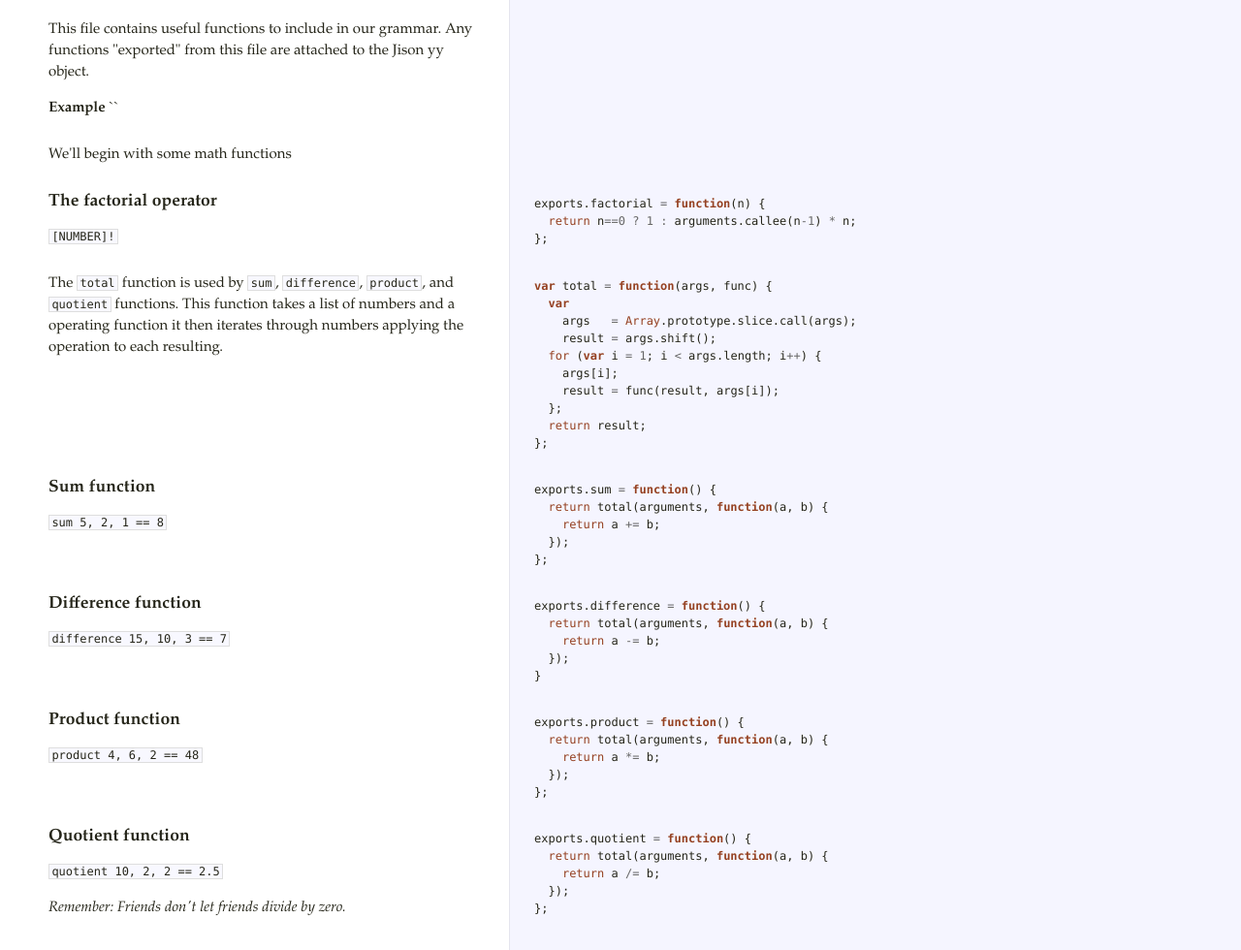
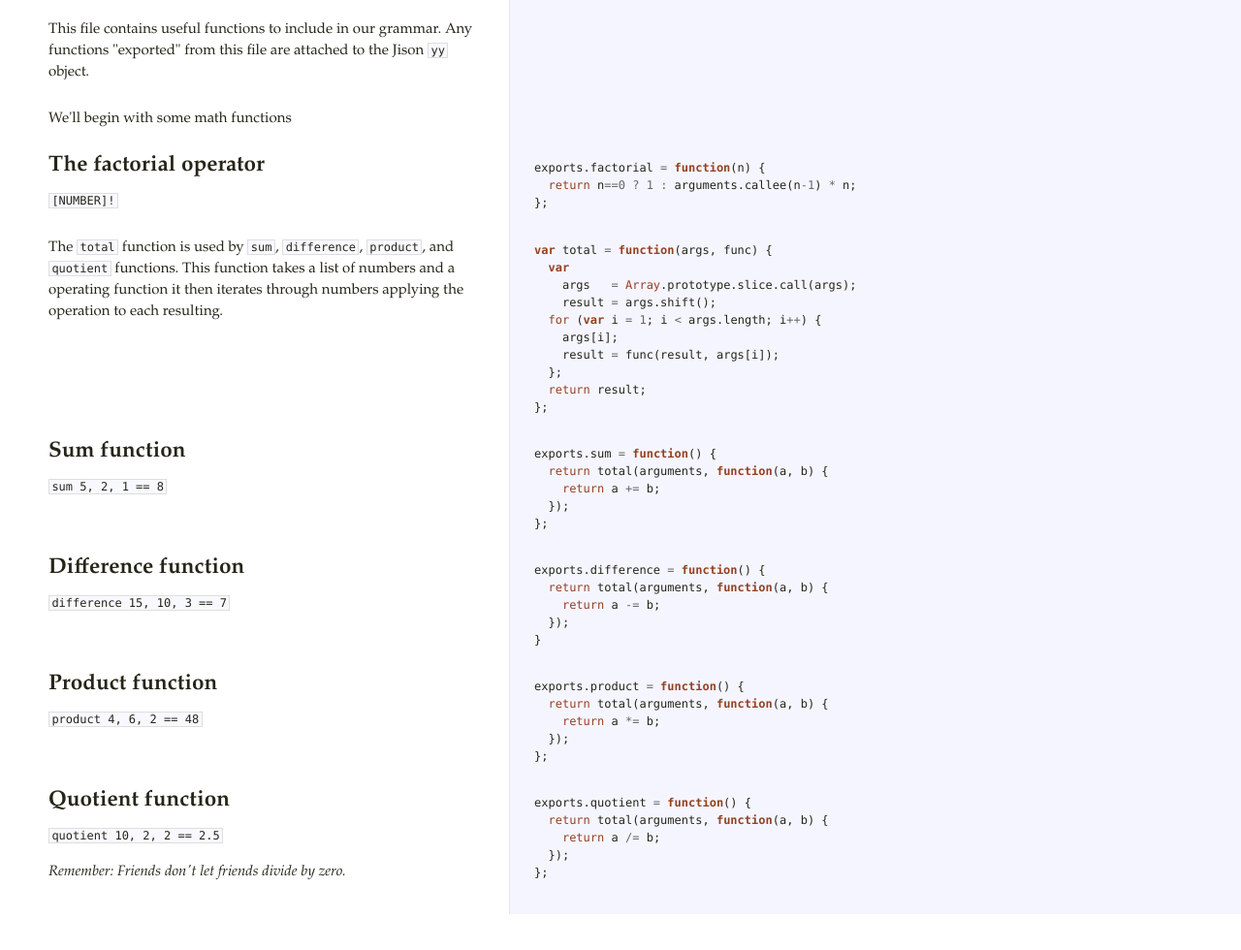
Before and after one commit to hansoksendahl/slogo, a plain HTML site: page docs/scope.html in a window 1280 px wide. Shown: the part 78-1058 px from the top of the page at 97% size. After the commit the page ends 1021 px from the top, so only its background shows below. Drawn offline with Linux system fonts and the light colour scheme.

Commit message:
built on: Thu Apr 14 2011 20:52:07 GMT-0700 (PDT)

```diff
--- a/docs/scope.html
+++ b/docs/scope.html
@@ -1,8 +1,5 @@
 <!DOCTYPE html>  <html> <head>   <title>scope.js</title>   <meta http-equiv="content-type" content="text/html; charset=UTF-8">   <link rel="stylesheet" media="all" href="docco.css" /> </head> <body>   <div id="container">     <div id="background"></div>            <div id="jump_to">         Jump To &hellip;         <div id="jump_wrapper">           <div id="jump_page">                                           <a class="source" href="grammar.html">                 grammar.js               </a>                                           <a class="source" href="scope.html">                 scope.js               </a>                        </div>         </div>       </div>          <table cellpadding="0" cellspacing="0">       <thead>         <tr>           <th class="docs">             <h1>               scope.js             </h1>           </th>           <th class="code">           </th>         </tr>       </thead>       <tbody>                               <tr id="section-1">             <td class="docs">               <div class="pilwrap">                 <a class="pilcrow" href="#section-1">&#182;</a>               </div>               <p>This file contains useful functions to include in our grammar.  Any functions
-"exported" from this file are attached to the Jison yy object.</p>
-
-<p><strong>Example</strong>
-``</p>             </td>             <td class="code">               <div class="highlight"><pre></pre></div>             </td>           </tr>                               <tr id="section-2">             <td class="docs">               <div class="pilwrap">                 <a class="pilcrow" href="#section-2">&#182;</a>               </div>               <p>We'll begin with some math functions</p>             </td>             <td class="code">               <div class="highlight"><pre></pre></div>             </td>           </tr>                               <tr id="section-3">             <td class="docs">               <div class="pilwrap">                 <a class="pilcrow" href="#section-3">&#182;</a>               </div>               <h3>The factorial operator</h3>
+"exported" from this file are attached to the Jison <code>yy</code> object.</p>             </td>             <td class="code">               <div class="highlight"><pre></pre></div>             </td>           </tr>                               <tr id="section-2">             <td class="docs">               <div class="pilwrap">                 <a class="pilcrow" href="#section-2">&#182;</a>               </div>               <p>We'll begin with some math functions</p>             </td>             <td class="code">               <div class="highlight"><pre></pre></div>             </td>           </tr>                               <tr id="section-3">             <td class="docs">               <div class="pilwrap">                 <a class="pilcrow" href="#section-3">&#182;</a>               </div>               <h2>The factorial operator</h2>
 
 <p><code>[NUMBER]!</code></p>             </td>             <td class="code">               <div class="highlight"><pre><span class="nx">exports</span><span class="p">.</span><span class="nx">factorial</span> <span class="o">=</span> <span class="kd">function</span><span class="p">(</span><span class="nx">n</span><span class="p">)</span> <span class="p">{</span>
   <span class="k">return</span> <span class="nx">n</span><span class="o">==</span><span class="mi">0</span> <span class="o">?</span> <span class="mi">1</span> <span class="o">:</span> <span class="nx">arguments</span><span class="p">.</span><span class="nx">callee</span><span class="p">(</span><span class="nx">n</span><span class="o">-</span><span class="mi">1</span><span class="p">)</span> <span class="o">*</span> <span class="nx">n</span><span class="p">;</span>
@@ -18,25 +15,25 @@ resulting.</p>             </td>             <td class="code">               <di
     <span class="nx">result</span> <span class="o">=</span> <span class="nx">func</span><span class="p">(</span><span class="nx">result</span><span class="p">,</span> <span class="nx">args</span><span class="p">[</span><span class="nx">i</span><span class="p">]);</span>
   <span class="p">};</span>
   <span class="k">return</span> <span class="nx">result</span><span class="p">;</span>
-<span class="p">};</span></pre></div>             </td>           </tr>                               <tr id="section-5">             <td class="docs">               <div class="pilwrap">                 <a class="pilcrow" href="#section-5">&#182;</a>               </div>               <h3>Sum function</h3>
+<span class="p">};</span></pre></div>             </td>           </tr>                               <tr id="section-5">             <td class="docs">               <div class="pilwrap">                 <a class="pilcrow" href="#section-5">&#182;</a>               </div>               <h2>Sum function</h2>
 
 <p><code>sum 5, 2, 1 == 8</code></p>             </td>             <td class="code">               <div class="highlight"><pre><span class="nx">exports</span><span class="p">.</span><span class="nx">sum</span> <span class="o">=</span> <span class="kd">function</span><span class="p">()</span> <span class="p">{</span>
   <span class="k">return</span> <span class="nx">total</span><span class="p">(</span><span class="nx">arguments</span><span class="p">,</span> <span class="kd">function</span><span class="p">(</span><span class="nx">a</span><span class="p">,</span> <span class="nx">b</span><span class="p">)</span> <span class="p">{</span>
     <span class="k">return</span> <span class="nx">a</span> <span class="o">+=</span> <span class="nx">b</span><span class="p">;</span>
   <span class="p">});</span>
-<span class="p">};</span></pre></div>             </td>           </tr>                               <tr id="section-6">             <td class="docs">               <div class="pilwrap">                 <a class="pilcrow" href="#section-6">&#182;</a>               </div>               <h3>Difference function</h3>
+<span class="p">};</span></pre></div>             </td>           </tr>                               <tr id="section-6">             <td class="docs">               <div class="pilwrap">                 <a class="pilcrow" href="#section-6">&#182;</a>               </div>               <h2>Difference function</h2>
 
 <p><code>difference 15, 10, 3 == 7</code></p>             </td>             <td class="code">               <div class="highlight"><pre><span class="nx">exports</span><span class="p">.</span><span class="nx">difference</span> <span class="o">=</span> <span class="kd">function</span><span class="p">()</span> <span class="p">{</span>
   <span class="k">return</span> <span class="nx">total</span><span class="p">(</span><span class="nx">arguments</span><span class="p">,</span> <span class="kd">function</span><span class="p">(</span><span class="nx">a</span><span class="p">,</span> <span class="nx">b</span><span class="p">)</span> <span class="p">{</span>
     <span class="k">return</span> <span class="nx">a</span> <span class="o">-=</span> <span class="nx">b</span><span class="p">;</span>
   <span class="p">});</span>
-<span class="p">}</span></pre></div>             </td>           </tr>                               <tr id="section-7">             <td class="docs">               <div class="pilwrap">                 <a class="pilcrow" href="#section-7">&#182;</a>               </div>               <h3>Product function</h3>
+<span class="p">}</span></pre></div>             </td>           </tr>                               <tr id="section-7">             <td class="docs">               <div class="pilwrap">                 <a class="pilcrow" href="#section-7">&#182;</a>               </div>               <h2>Product function</h2>
 
 <p><code>product 4, 6, 2 == 48</code></p>             </td>             <td class="code">               <div class="highlight"><pre><span class="nx">exports</span><span class="p">.</span><span class="nx">product</span> <span class="o">=</span> <span class="kd">function</span><span class="p">()</span> <span class="p">{</span>
   <span class="k">return</span> <span class="nx">total</span><span class="p">(</span><span class="nx">arguments</span><span class="p">,</span> <span class="kd">function</span><span class="p">(</span><span class="nx">a</span><span class="p">,</span> <span class="nx">b</span><span class="p">)</span> <span class="p">{</span>
     <span class="k">return</span> <span class="nx">a</span> <span class="o">*=</span> <span class="nx">b</span><span class="p">;</span>
   <span class="p">});</span>
-<span class="p">};</span></pre></div>             </td>           </tr>                               <tr id="section-8">             <td class="docs">               <div class="pilwrap">                 <a class="pilcrow" href="#section-8">&#182;</a>               </div>               <h3>Quotient function</h3>
+<span class="p">};</span></pre></div>             </td>           </tr>                               <tr id="section-8">             <td class="docs">               <div class="pilwrap">                 <a class="pilcrow" href="#section-8">&#182;</a>               </div>               <h2>Quotient function</h2>
 
 <p><code>quotient 10, 2, 2 == 2.5</code></p>
 
```
Also changed, not shown: index.html (line endings or trailing spaces).
